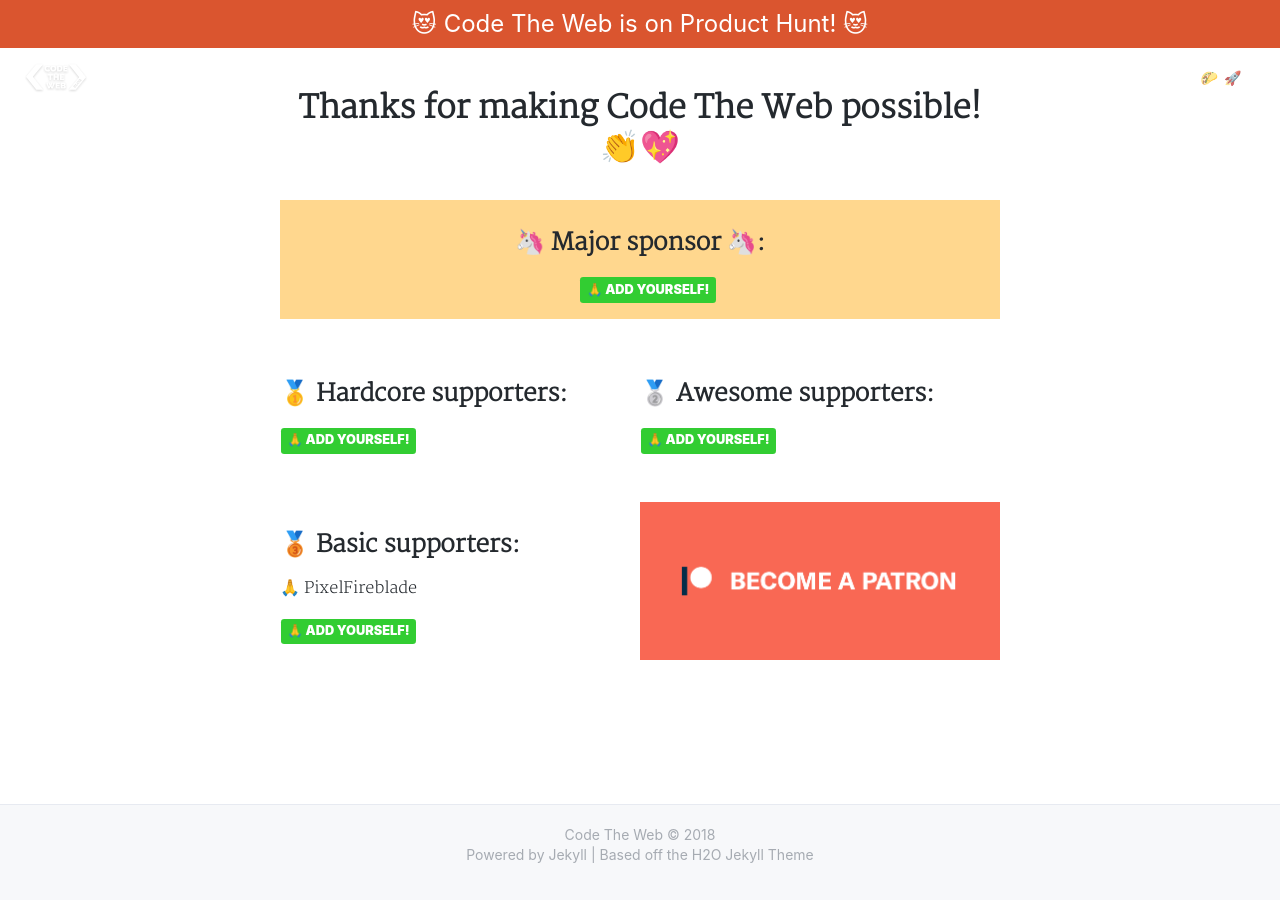
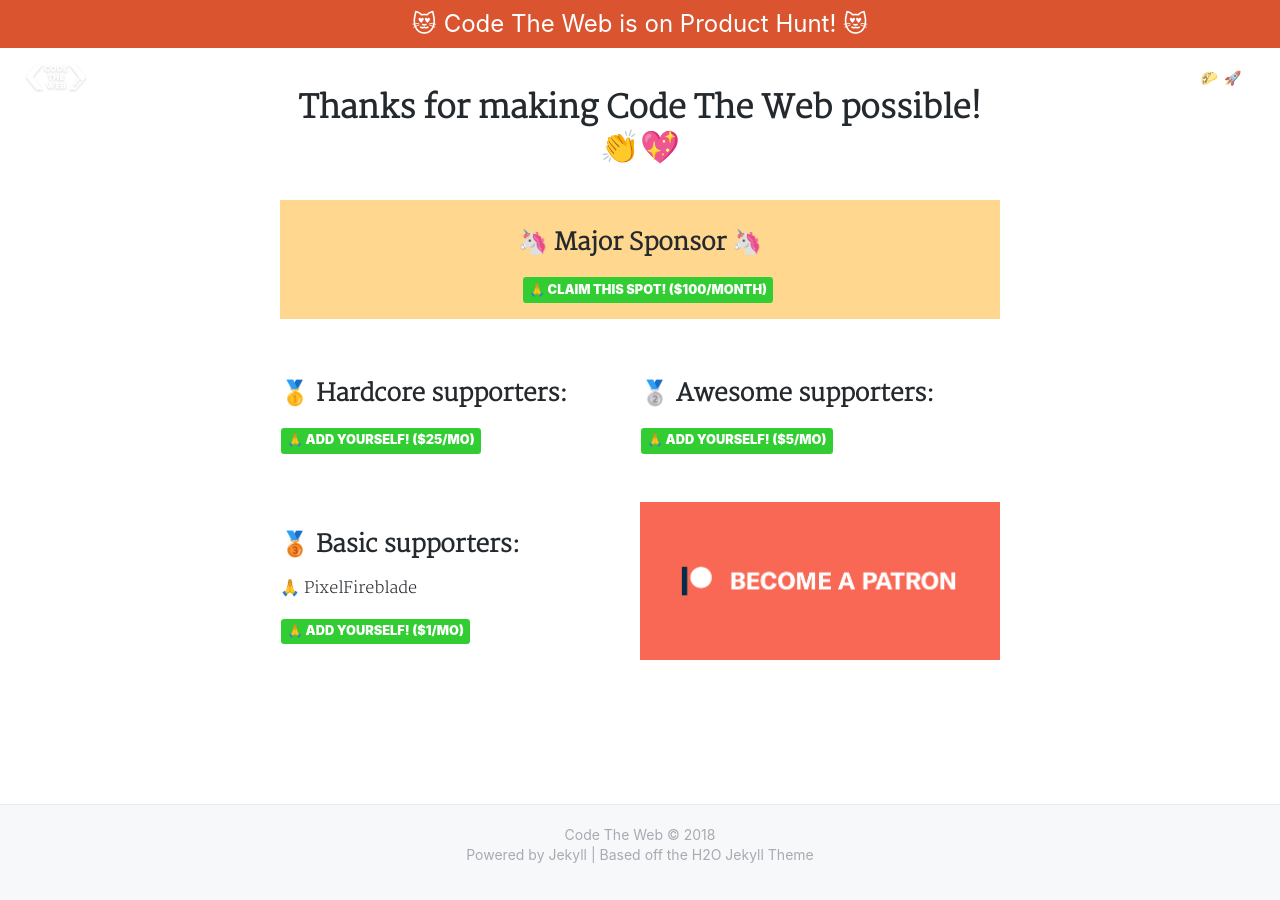
Before and after one commit to Booligoosh/codetheweb.blog, a Jekyll site: the page built from thanks.html, in a window 1280 px wide. Built offline with Jekyll 4.4.1, drawn with Linux system fonts in a browser that asks for light colours; nearby versions of some CDN libraries; comment, search, counter and statistics services are not loaded; a style sheet for code colours, icons or effects is not loaded.

Commit message:
Changed thanks page text

```diff
--- a/thanks.html
+++ b/thanks.html
@@ -19,28 +19,28 @@
         <div class="markdown-body patron-grid">
             <h1>Thanks for making Code The Web possible! &#x1F44F;&#x1F496;</h1>
             <section class="sponsor">
-                <h2>&#x1F984; Major sponsor &#x1F984;:</h2>
+                <h2>&#x1F984; Major Sponsor &#x1F984;</h2>
                 <ul>
-                    <li class="add"><a href="https://www.patreon.com/bePatron?c=1284969&rid=2556012">Add yourself!</a></li>
+                    <li class="add"><a href="https://www.patreon.com/bePatron?c=1284969&rid=2556012">Claim this spot! ($100/month)</a></li>
                 </ul>
             </section>
             <section class="hardcore">
                 <h2>🥇 Hardcore supporters:</h2>
                 <ul>
-                    <li class="add"><a href="https://www.patreon.com/bePatron?c=1284969&rid=2556102">Add yourself!</a></li>
+                    <li class="add"><a href="https://www.patreon.com/bePatron?c=1284969&rid=2556102">Add yourself! ($25/mo)</a></li>
                 </ul>
             </section>
             <section class="awesome">
                 <h2>🥈 Awesome supporters:</h2>
                 <ul>
-                    <li class="add"><a href="https://www.patreon.com/bePatron?c=1284969&rid=2556100">Add yourself!</a></li>
+                    <li class="add"><a href="https://www.patreon.com/bePatron?c=1284969&rid=2556100">Add yourself! ($5/mo)</a></li>
                 </ul>
             </section>
             <section class="basic">
                 <h2>🥉 Basic supporters:</h2>
                 <ul>
                     <li>PixelFireblade</li>
-                    <li class="add"><a href="https://www.patreon.com/bePatron?c=1284969&rid=2556096">Add yourself!</a></li>
+                    <li class="add"><a href="https://www.patreon.com/bePatron?c=1284969&rid=2556096">Add yourself! ($1/mo)</a></li>
                 </ul>
             </section>
             <section class="patreon-promo">
```
